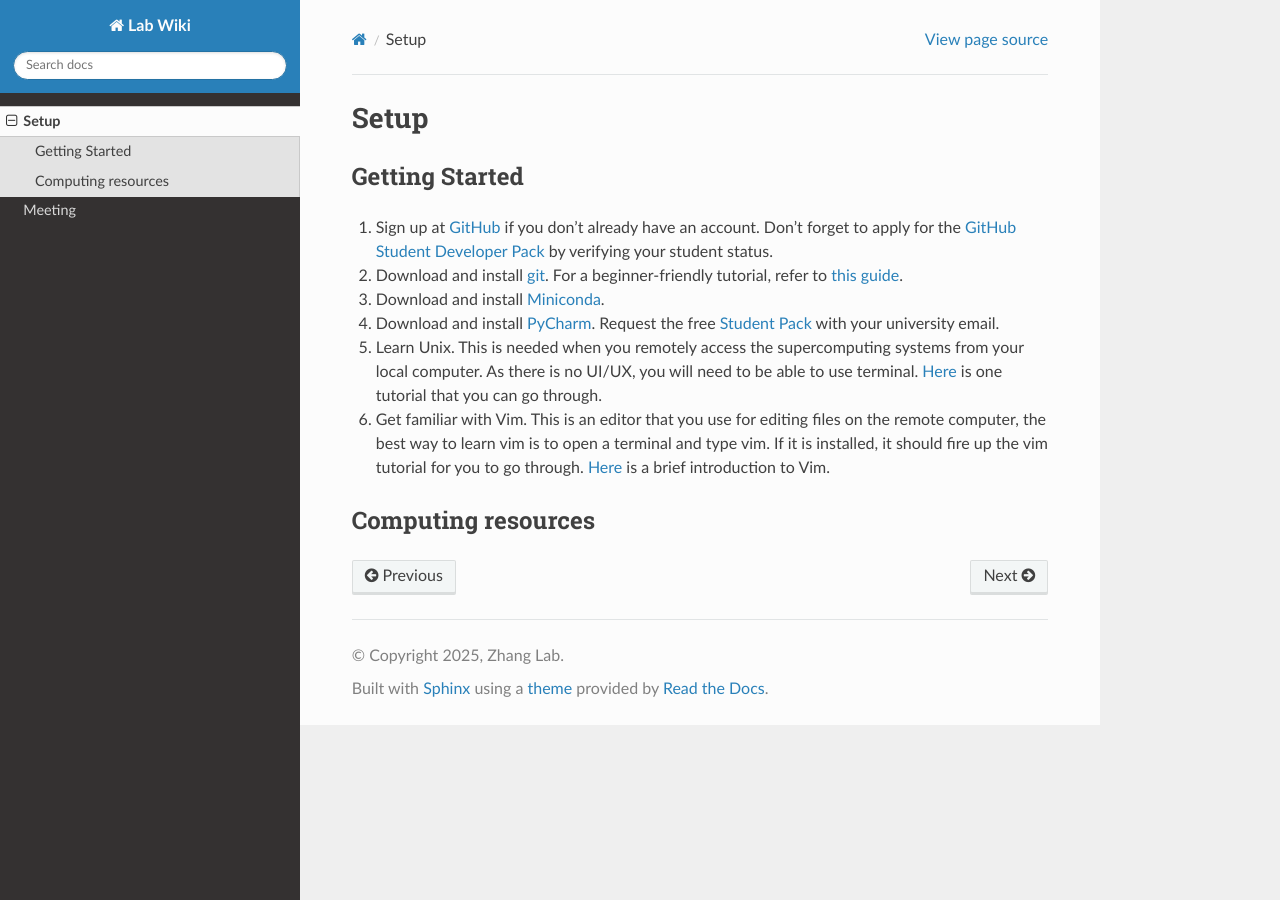
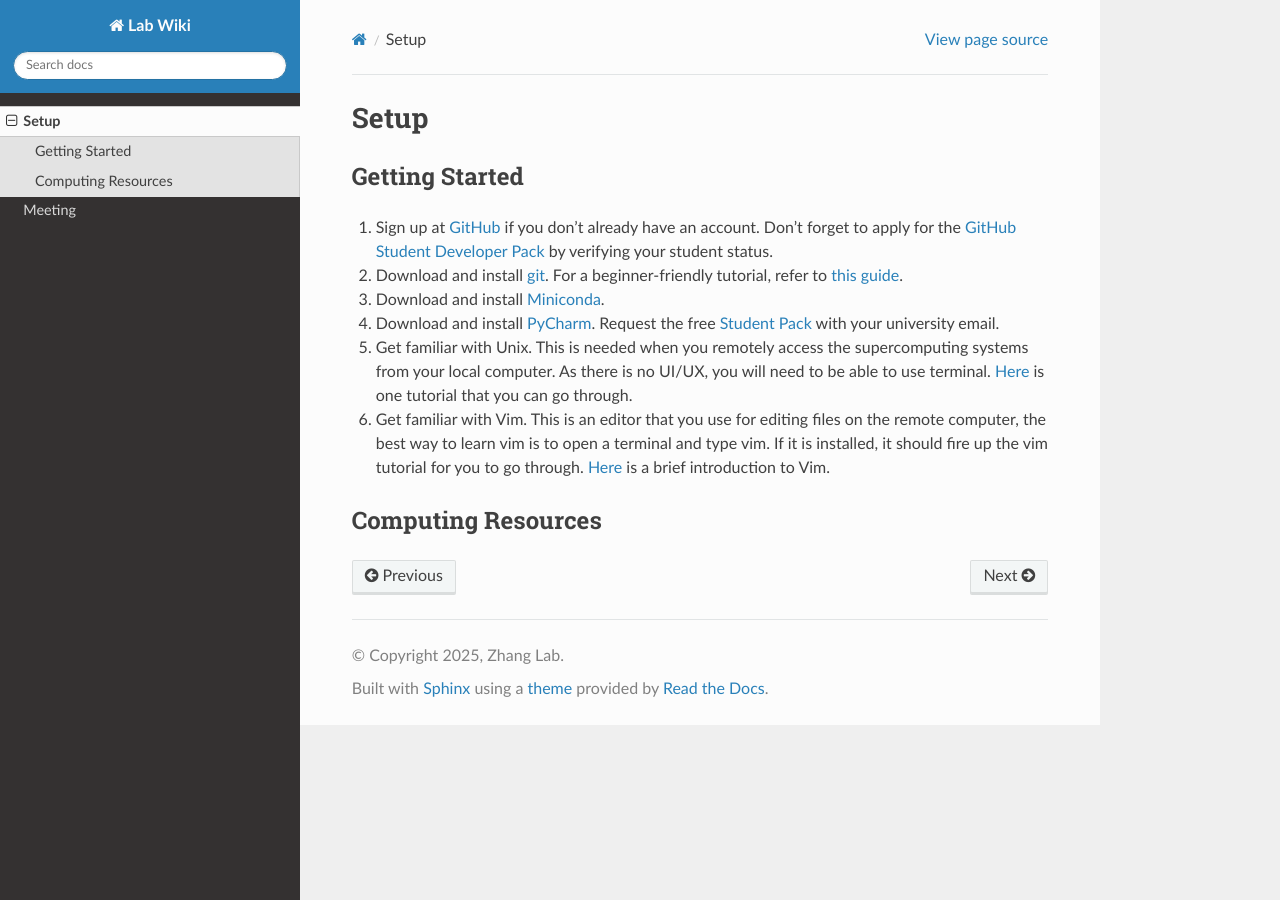
Before and after one commit to ZihanL1/Lab-Wiki, a Sphinx documentation site: the page built from docs/source/setup.rst, in a window 1280 px wide. Built offline with Sphinx 7.4.7 and the Read the Docs theme 3.1.0, drawn with Linux system fonts in a browser that asks for light colours.

Commit message:
update setup

```diff
--- a/docs/source/setup.rst
+++ b/docs/source/setup.rst
@@ -15,11 +15,11 @@ Getting Started
 4. Download and install `PyCharm <https://www.jetbrains.com/pycharm/>`_.
    Request the free `Student Pack <https://www.jetbrains.com/academy/student-pack/>`_ with your university email.
 
-5. Learn Unix. This is needed when you remotely access the supercomputing systems from your local computer.
+5. Get familiar with Unix. This is needed when you remotely access the supercomputing systems from your local computer.
    As there is no UI/UX, you will need to be able to use terminal. `Here <http://www.ee.surrey.ac.uk/Teaching/Unix/unixintro.html>`_ is one tutorial that you can go through.
 
 6. Get familiar with Vim. This is an editor that you use for editing files on the remote computer, the best way to learn vim is to open a terminal and type vim.
    If it is installed, it should fire up the vim tutorial for you to go through. `Here <https://danielmiessler.com/study/vim/>`_ is a brief introduction to Vim.
 
-Computing resources
+Computing Resources
 -------------------
```
